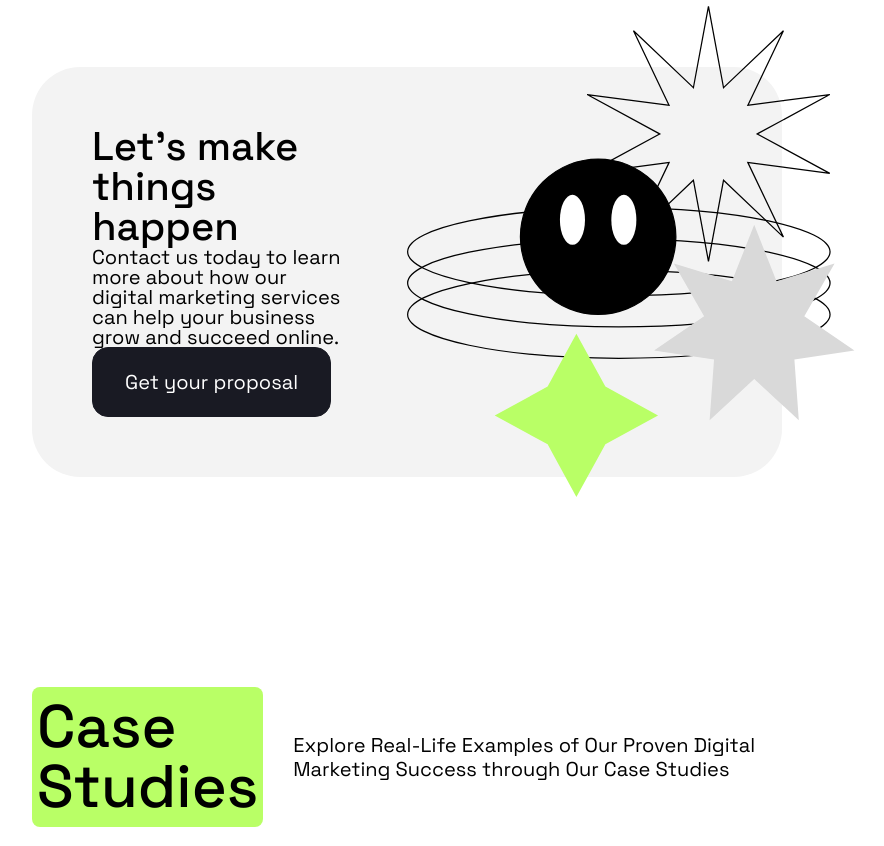
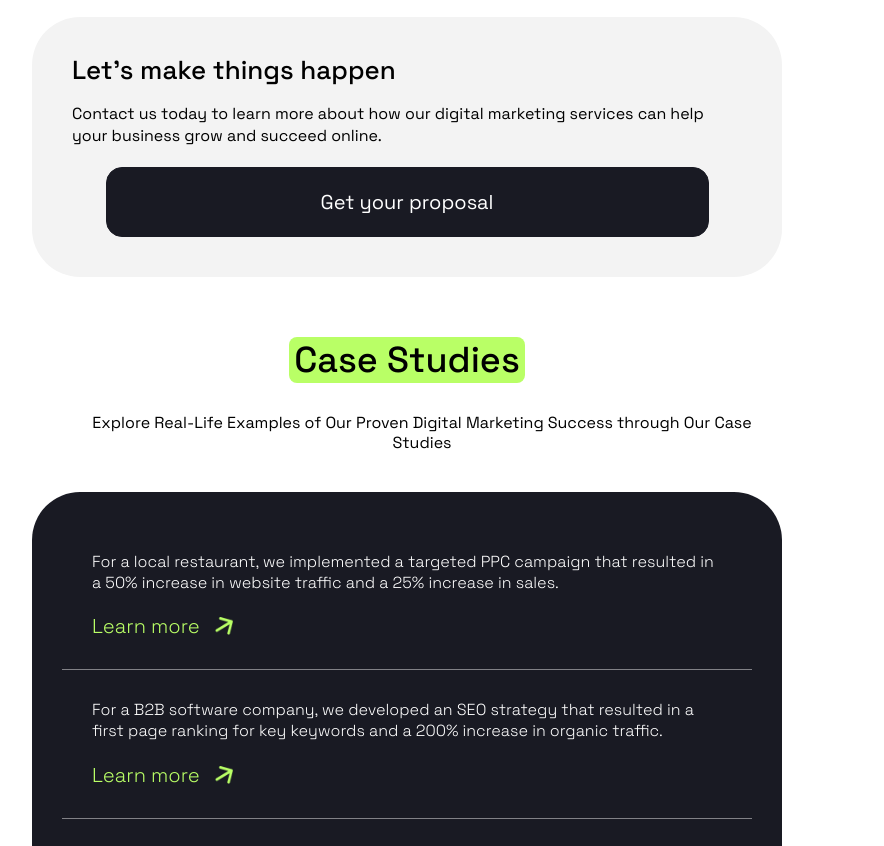
Before and after one commit to Edio-Goncalves/landingpage-marketing, a plain HTML site: page index.html in a window 1280 px wide. Shown: the part 2593-3439 px from the top of the page, without its empty margins (233-1117 px from the left). Drawn offline with nearby package versions, Linux system fonts and the light colour scheme; files that its build step writes are made by us from their sources.

Commit message:
Refactor Propostal and Cases

```diff
--- a/assets/style/scss/style.scss
+++ b/assets/style/scss/style.scss
@@ -354,10 +354,10 @@ body {
 
 /* PROPOSTAL */
 .propostal-content {
-  @include fw.content;
-  margin: 80px 0px;
+  margin: 30px 0px;
   display: flex;
   align-items: center;
+  justify-content: center;
 
   .wrapper-propostal {
     display: flex;
@@ -365,22 +365,25 @@ body {
     background-color: #f3f3f3;
 
     > :first-child {
-      width: 50%;
-      padding: 60px;
+      padding: 40px;
       display: flex;
       flex-direction: column;
       justify-content: space-between;
+      gap: 20px;
       h2 {
-        font-size: 2.5rem;
+        font-size: 26px;
         font-weight: 500;
       }
       p {
-        font-size: 1.25rem;
+        font-size: 16px;
+        line-height: 1.4;
       }
       .btn-primary {
         cursor: pointer;
+        text-align: center;
 
         a {
+          width: 90%;
           color: #ffffff;
           background-color: fw.$dark-color;
           display: inline-block;
@@ -389,15 +392,17 @@ body {
           border-radius: 1rem;
           font-size: 1.25rem;
           font-weight: 400;
-
+          transition: background-color 0.3s ease;
           &:hover {
             color: fw.$dark-color;
             background-color: fw.$white-color;
+            transition: background-color 0.3s ease;
           }
         }
       }
     }
     > :last-child {
+      display: none;
       text-align: center;
       width: 50%;
       img {
@@ -410,33 +415,37 @@ body {
 
 /* CASES */
 .cases-content {
-  @include fw.content;
-  margin: 100px 0px;
+  margin: 0px;
+
   > :first-child {
     display: flex;
+    flex-direction: column;
     align-items: center;
-    margin-bottom: 60px;
+    gap: 30px;
+    margin-bottom: 40px;
     h2 {
-      font-size: 3.75rem;
+      font-size: 36px;
       font-weight: 500;
       background-color: fw.$primary-color;
       border-radius: 0.5rem;
-      padding: 10px 5px;
+      padding: 5px;
     }
     p {
       max-width: 700px;
       margin-left: 30px;
-      font-size: 1.25rem;
+      font-size: 16px;
       line-height: 1.2;
+      text-align: center;
     }
   }
 
   > :last-child {
-    padding: 60px;
+    padding: 30px;
     display: flex;
+    flex-direction: column;
     border-radius: 3rem;
     color: #ffffff;
-    font-size: 1.25rem;
+    font-size: 16px;
     font-weight: 300;
     background-color: fw.$dark-color;
 
@@ -453,20 +462,22 @@ body {
       > :last-child {
         cursor: pointer;
         display: flex;
+        align-items: center;
         align-self: self-start;
-        font-size: 1.25rem;
+        font-size: 20px;
         color: fw.$primary-color;
-        margin-top: 30px;
+        margin-top: 20px;
 
         img {
-          width: 28px;
+          width: 18px;
+          height: 18px;
           margin-left: 15px;
         }
       }
     }
     > :nth-child(2) {
-      border-left: 2px solid rgba(255, 255, 255, 0.45);
-      border-right: 2px solid rgba(255, 255, 255, 0.45);
+      border-top: 1px solid rgba(255, 255, 255, 0.45);
+      border-bottom: 1px solid rgba(255, 255, 255, 0.45);
     }
   }
 }
```
